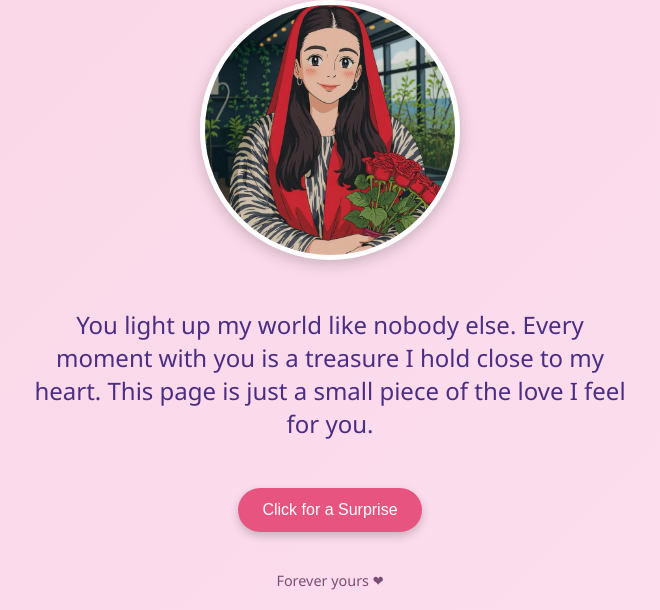
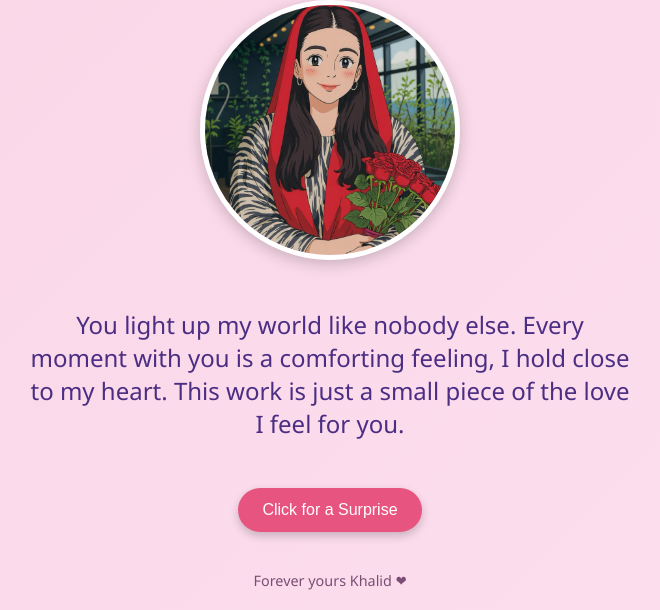
Before and after one commit to khalidsafi-cmd/my-love, a plain HTML site: page index.html in a window 1280 px wide. Shown: the part 190-800 px from the top of the page, without its empty margins (310-970 px from the left). Drawn offline with Linux system fonts and the light colour scheme.

Commit message:
Update index.html

```diff
--- a/index.html
+++ b/index.html
@@ -69,16 +69,16 @@
 <body>
     <h1>I Love You Bahar</h1>
     <img src="mylove1.jpeg" alt="My Love">
-    <p>You light up my world like nobody else. Every moment with you is a treasure I hold close to my heart. This page is just a small piece of the love I feel for you.</p>
+    <p>You light up my world like nobody else. Every moment with you is a comforting feeling, I hold close to my heart. This work is just a small piece of the love I feel for you.</p>
     <button onclick="showLoveNote()">Click for a Surprise</button>
 
     <footer>
-        Forever yours ❤
+        Forever yours Khalid ❤
     </footer>
 
     <script>
         function showLoveNote() {
-            alert("Every beat of my heart says your name. I love you more than words can say.");
+            alert("Meowwwwwwwwwwwwwwwwwwwwwwwwwwwwwwwwwwwwwwwww");
         }
     </script>
 </body>
```
